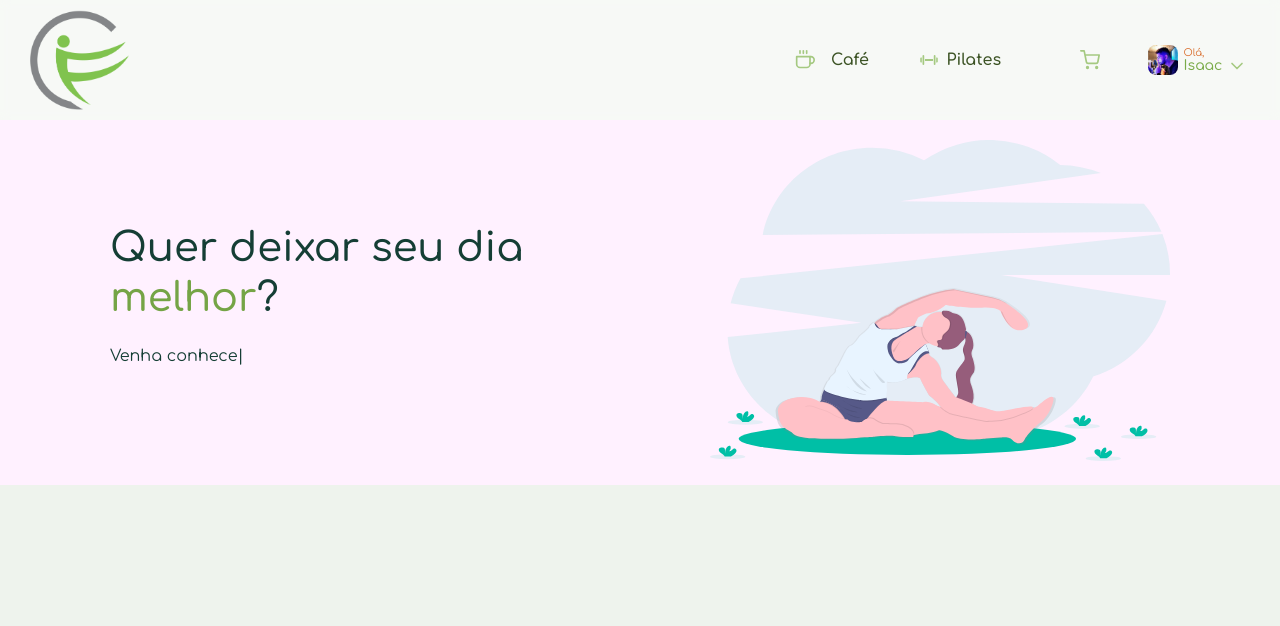
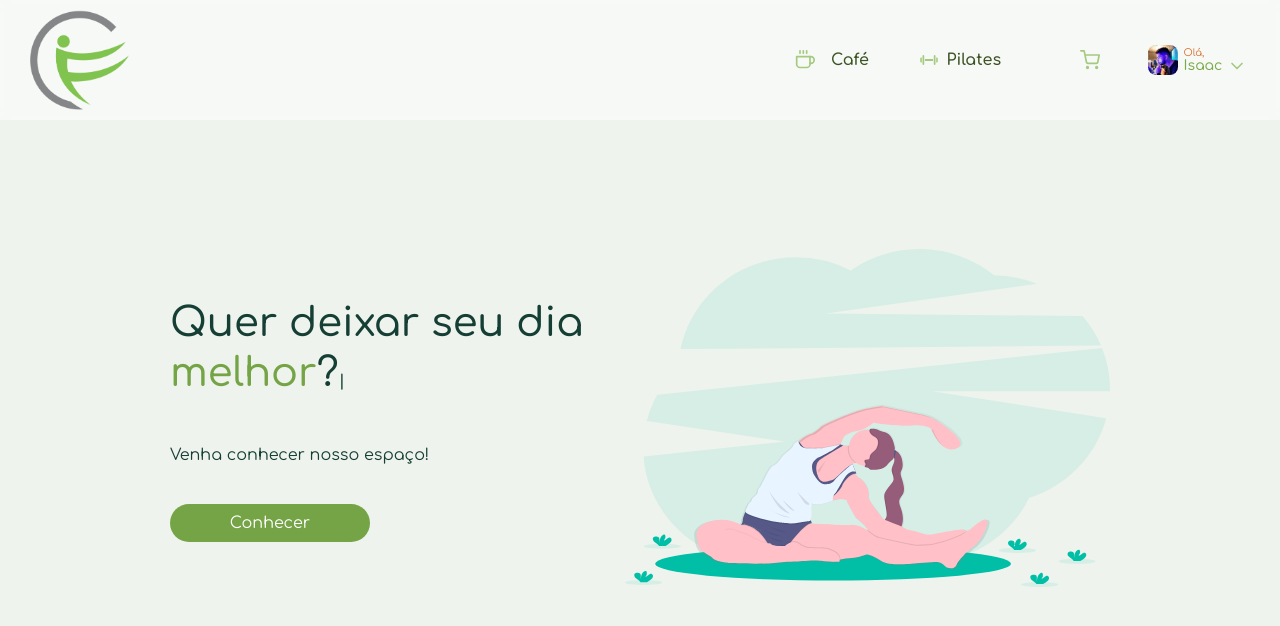
Before and after one commit to isaacviannadev/Pilates, a React (Create React App) app: page / in a window 1280 px wide. Shown: the top 626 px of the page. Built offline with nearby package versions, Linux system fonts and the light colour scheme.

Commit message:
update first content

```diff
--- a/src/components/intro/index.tsx
+++ b/src/components/intro/index.tsx
@@ -19,11 +19,13 @@ const Intro: React.FC = () => {
               <strong>gostoso</strong>?
               <Typist.Backspace count={8} delay={200} />
               <strong>melhor</strong>?
-              <br/>
-              <Typist.Delay ms={700} />
-              <span>Venha conhecer nosso espaço!</span>
             </Typist>
           </h1>
+
+          <span>Venha conhecer nosso espaço!</span>
+          <div className="button">
+            <button type="button">Conhecer</button>
+          </div>
         </div>
 
         <div className="content-img">
--- a/src/components/intro/style.ts
+++ b/src/components/intro/style.ts
@@ -5,14 +5,14 @@ export const Container = styled.section`
   align-items: center;
   justify-content: center;
   width: 100%;
+  margin-bottom: 60px;
 
-  /* height: 600px; */
-  background-color: #fff1ff;
 
   .container {
     width: 100%;
     max-width: 1100px;
-    padding: 20px;
+    height: 600px;
+    padding: 0 80px;
     display: flex;
     align-items: center;
     justify-content: space-between;
@@ -22,25 +22,35 @@ export const Container = styled.section`
     width: 100%;
     max-width: 600px;
 
-    h1{
+    h1 {
       width: 100%;
-      max-width:420px;
+      max-width: 420px;
       line-height: 50px;
-      font-size:40px;
+      font-size: 40px;
+      margin-bottom: 40px;
 
       strong {
         color: #75a446;
       }
+    }
 
-      span {
-        font-size: 16px;
-        font-weight:normal;
-      }
+    span {
+      font-size: 16px;
+    }
+
+    button {
+      margin-top:40px;
+      padding: 10px;
+      border: none;
+      border-radius: 20px;
+      width:200px;
+      background-color: #75a446;
+      color: #fff;
     }
   }
 
   .content-img img {
     width: 100%;
-    max-width: 700px;
+    max-width: 1000px;
   }
 `;
```
Also changed, not shown: 1 other file (tests, documents, lock files or other folders).
